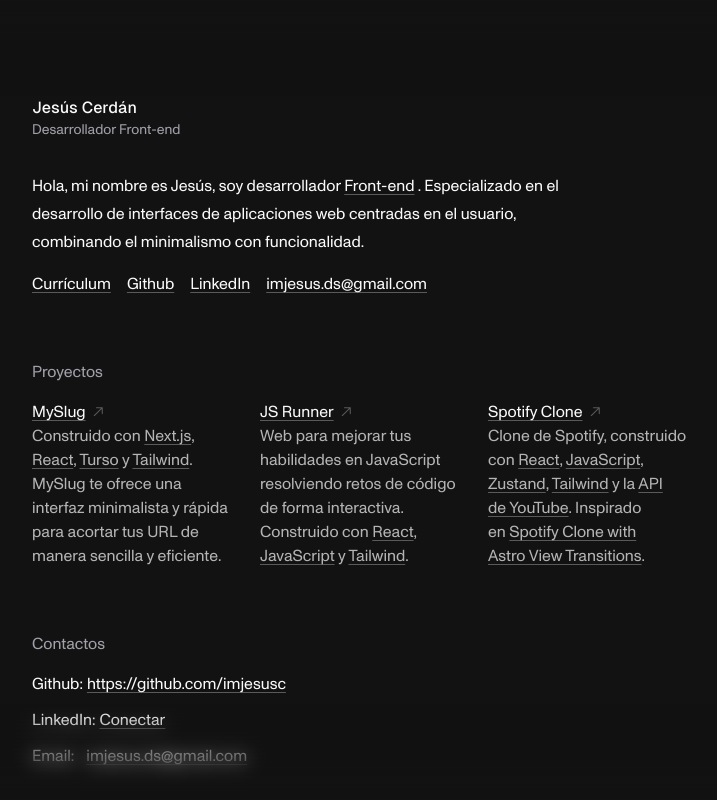
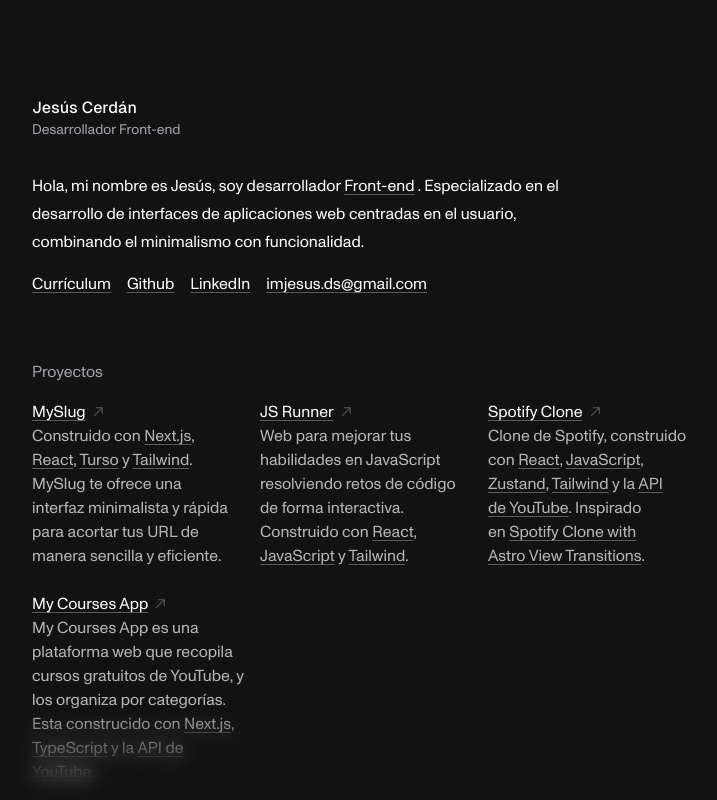
Before and after one commit to imjesusc/imjesus, a React (Vite) app: page / in a window 1280 px wide. Shown: the top 800 px of the page, without its empty margins (274-991 px from the left). Built offline with nearby package versions, Linux system fonts and the light colour scheme.

Commit message:
feat: Add new project

```diff
--- a/src/components/projects/projects.jsx
+++ b/src/components/projects/projects.jsx
@@ -18,6 +18,11 @@ const projectsData = {
       description: `Clone de Spotify, construido con <a href="https://reactjs.org/" target="_blank">React</a>, <a href="https://developer.mozilla.org/en-US/docs/Web/JavaScript" target="_blank">JavaScript</a>, <a href="https://docs.pmnd.rs/zustand/getting-started/introduction" target="_blank">Zustand</a>, <a href="https://tailwindcss.com/" target="_blank">Tailwind</a> y la <a href="https://console.cloud.google.com/marketplace/product/google/youtube.googleapis.com" target="_blank">API de YouTube</a>. Inspirado en
       <a target="_blank" href="https://spotify-astro-transitions.vercel.app/">Spotify Clone with Astro View Transitions</a>. `,
       link: 'https://spotify-clone-imjesusc.vercel.app/'
+    },
+    {
+      name: 'My Courses App',
+      description: `My Courses App es una plataforma web que recopila cursos gratuitos de YouTube, y los organiza por categorías. Esta construcido con <a href="https://nextjs.org/" target="_blank">Next.js</a>,  <a href="https://www.typescriptlang.org/">TypeScript</a> y la <a href="https://console.cloud.google.com/marketplace/product/google/youtube.googleapis.com" target="_blank">API de YouTube</a>.`,
+      link: 'https://my-courses-app.vercel.app/'
     }
   ]
 }
@@ -29,7 +34,7 @@ export const Projects = () => {
         <h2 className="text-base text-muted-foreground">Proyectos</h2>
       </header>
 
-      <div className="grid gap-4 tablet:grid-cols-3">
+      <div className="grid gap-4 tablet:grid-cols-3 tablet:gap-y-6">
         {projectsData.projects.map((project) => (
           <ProjectCard
             key={project.name}
```
